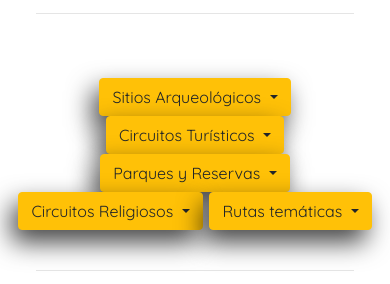
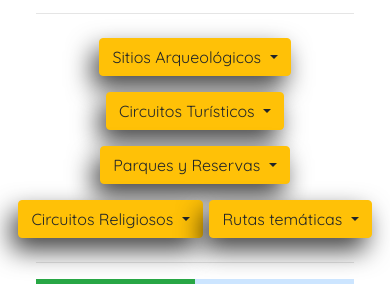
Before and after one commit to BenjaminMirra/Tucuman-Turism, a plain HTML site: page que-conocer.html in a window 390 px wide. Shown: the part 736-1020 px from the top of the page. Drawn offline with nearby package versions, Linux system fonts and the light colour scheme.

Commit message:
Arreglando responsive

```diff
--- a/que-conocer.html
+++ b/que-conocer.html
@@ -246,8 +246,8 @@
   </div>
 
   <!--Índice con botones-->
-  <div class="container d-flex flex-wrap justify-content-around py-4">
-    <div class="btn-group" role="group">
+  <div class="container d-flex flex-wrap justify-content-around py-2" style="margin-top: -40px;">
+    <div class="btn-group mt-3" role="group">
       <button id="btnGroupDrop1" type="button" style="box-shadow: -6px 12px 26px 0px rgba(0,0,0,0.75);"
         class="btn btn-warning dropdown-toggle" data-toggle="dropdown" aria-haspopup="true" aria-expanded="false">
         Sitios Arqueológicos
@@ -261,7 +261,7 @@
         <a class="dropdown-item" href="#sitios arqueologicos">Piedra Pintada</a>
       </div>
     </div>
-    <div class="btn-group" role="group">
+    <div class="btn-group mt-3" role="group">
       <button id="btnGroupDrop2" type="button" style="box-shadow: -6px 12px 26px 0px rgba(0,0,0,0.75);"
         class="btn btn-warning dropdown-toggle" data-toggle="dropdown" aria-haspopup="true" aria-expanded="false">
         Circuitos Turísticos
@@ -274,7 +274,7 @@
         <a class="dropdown-item" href="#circuitos turisticos">Ciudad Histórica</a>
       </div>
     </div>
-    <div class="btn-group" role="group">
+    <div class="btn-group mt-3" role="group">
       <button id="btnGroupDrop3" type="button" style="box-shadow: -6px 12px 26px 0px rgba(0,0,0,0.75);"
         class="btn btn-warning dropdown-toggle" data-toggle="dropdown" aria-haspopup="true" aria-expanded="false">
         Parques y Reservas
@@ -289,7 +289,7 @@
 
       </div>
     </div>
-    <div class="btn-group" role="group">
+    <div class="btn-group mt-3" role="group">
       <button id="btnGroupDrop5" type="button" style="box-shadow: -6px 12px 26px 0px rgba(0,0,0,0.75);"
         class="btn btn-warning dropdown-toggle" data-toggle="dropdown" aria-haspopup="true" aria-expanded="false">
         Circuitos Religiosos
@@ -302,7 +302,7 @@
         <a class="dropdown-item" href="#circuitos religiosos">Iglesia Catedral</a>
       </div>
     </div>
-    <div class="btn-group" role="group">
+    <div class="btn-group mt-3" role="group">
       <button id="btnGroupDrop6" style="box-shadow: -6px 12px 26px 0px rgba(0,0,0,0.75);" type="button"
         class="btn btn-warning dropdown-toggle" data-toggle="dropdown" aria-haspopup="true" aria-expanded="false">
         Rutas temáticas
```
